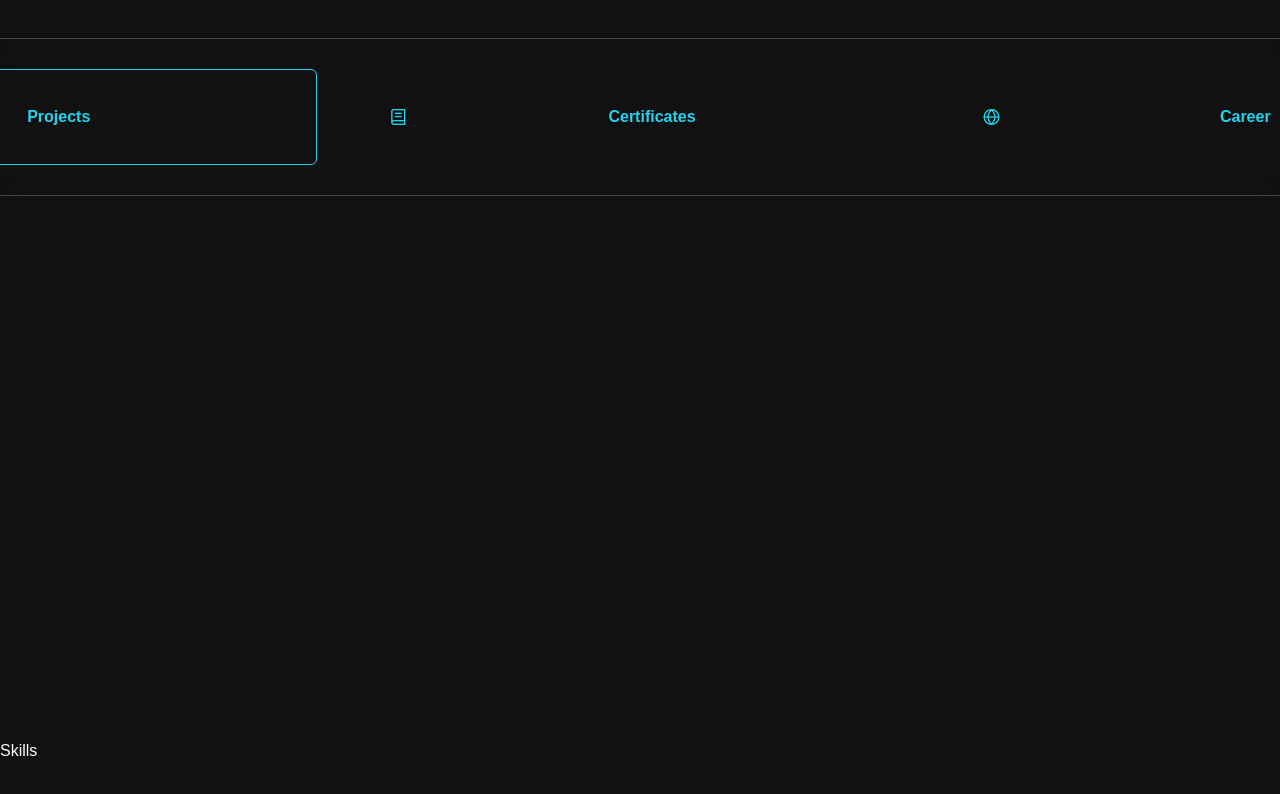
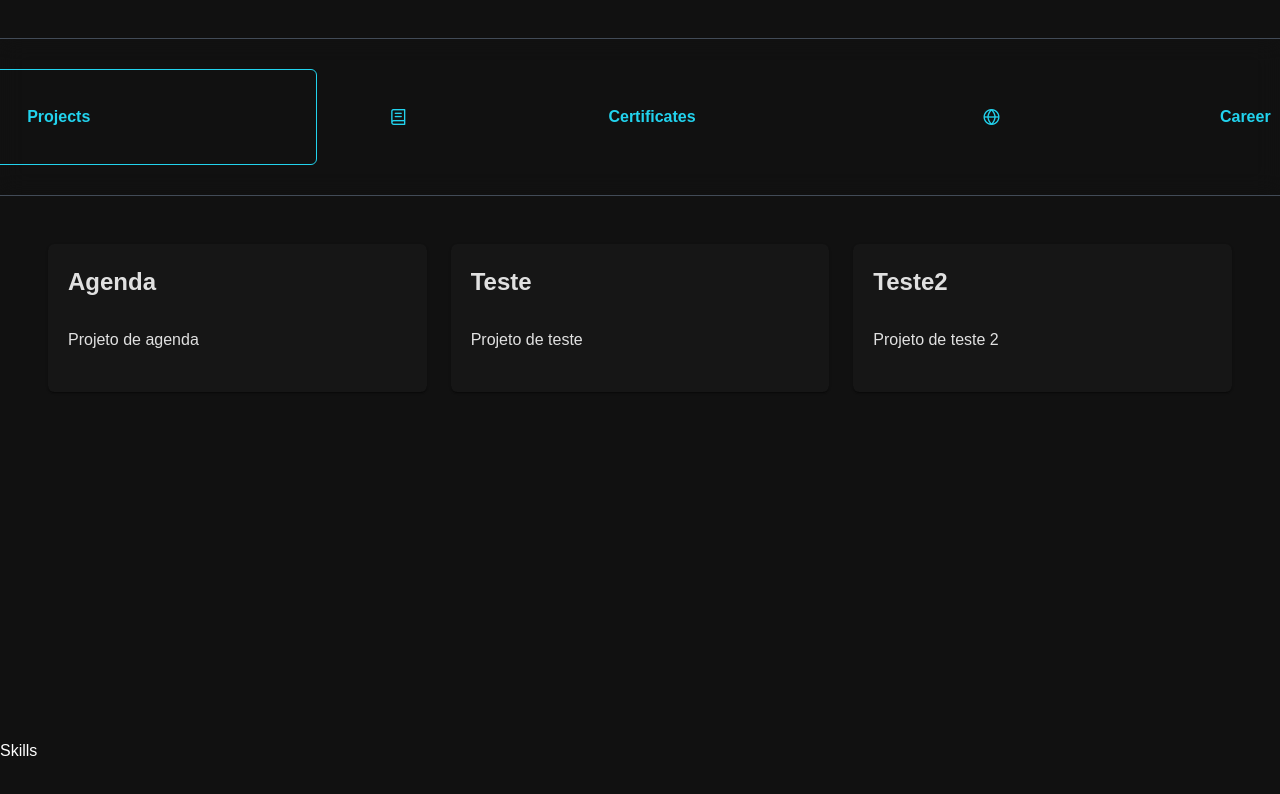
Before and after one commit to maicond02/portifolio, a Next.js app: page / in a window 1280 px wide. Shown: the part 1741-2535 px from the top of the page. Built offline with nearby package versions, Linux system fonts and the light colour scheme; a web font is replaced by a local one.

Commit message:
feat: portfolio tab menu

```diff
--- a/src/components/Portfolio.tsx
+++ b/src/components/Portfolio.tsx
@@ -3,6 +3,7 @@ import React, { useState } from 'react';
 import { useRouter } from 'next/navigation';
 import { Button } from 'primereact/button';
 import Styles from '../styles/portfolio.module.css'
+import { Card } from 'primereact/card';
 
 export default function Portfolio() {
     const router = useRouter();
@@ -15,6 +16,11 @@ export default function Portfolio() {
         { icon: 'pi pi-book', label: 'Certificates' },
         { icon: 'pi pi-globe', label: 'Career' },
       ];
+      const cards = [
+        {id:0, title:'Agenda', content:'Projeto de agenda', header: 'img'},
+        {id:1, title:'Teste', content:'Projeto de teste', header: 'img'},
+        {id:2, title:'Teste2', content:'Projeto de teste 2', header: 'img'}
+      ]
     return (
         <div>
             <div className='flex justify-center'>
@@ -38,6 +44,24 @@ export default function Portfolio() {
                     })}
                 </span>
             </div>
+            <div className={`grid grid-cols-3 w-full gap-6 p-12 projects ${active === 'Projects' ? '' : 'hidden'}`}>
+                {cards.map(({ title, content }) => (
+                    <Card key={title} title={title}>
+                    <p>{content}</p>
+                    </Card>
+                ))}
+            </div>
+
+            <div className={`certificates ${active === 'Certificates' ? '' : 'hidden'}`}>
+
+                <p>Certificates</p>
+
+            </div>
+
+            <div className={`career ${active === 'Career' ? '' : 'hidden'}`}>
+                <p>Career</p>
+            </div>
+
         </div>
     );
 }
```
Lines whose indentation alone changed are shown as unchanged.
